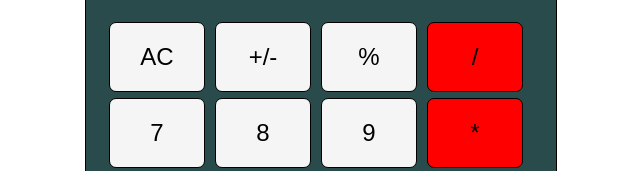
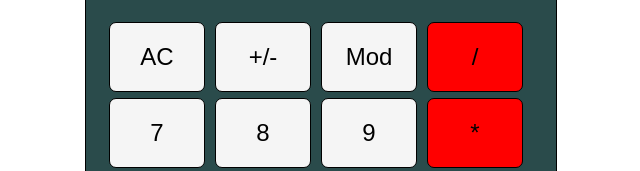
Before and after one commit to kunal8164705/Calculator, a plain HTML site: page index.html in a window 1280 px wide. Shown: the part 234-405 px from the top of the page, 319-959 px from the left. Drawn offline with Linux system fonts and the light colour scheme.

Commit message:
Update index.html

```diff
--- a/index.html
+++ b/index.html
@@ -29,7 +29,7 @@
 
 
     <div  class="border btn" data-value="%">
-        <span>%</span>
+        <span>Mod</span>
 
     </div>
 
```
